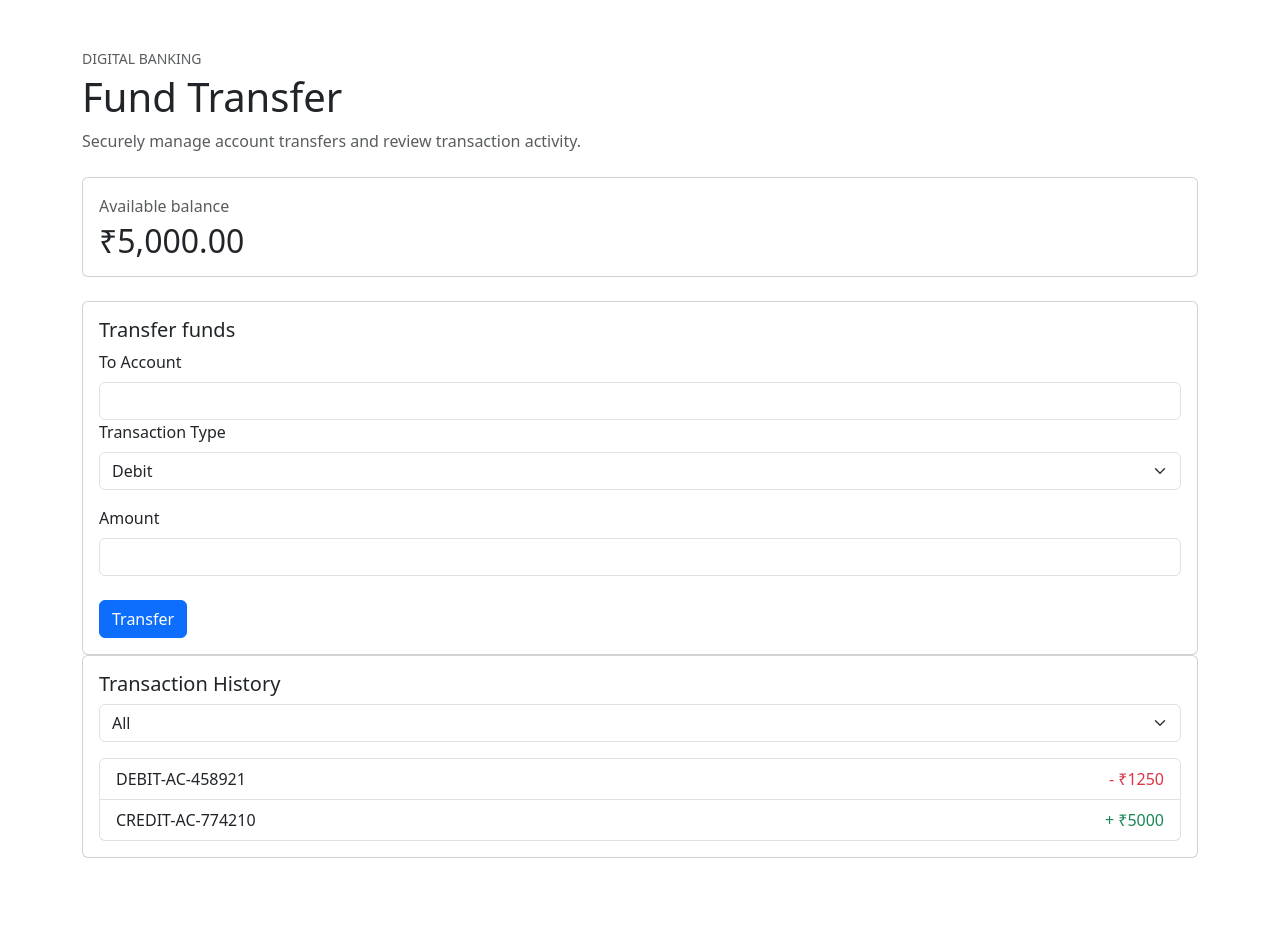
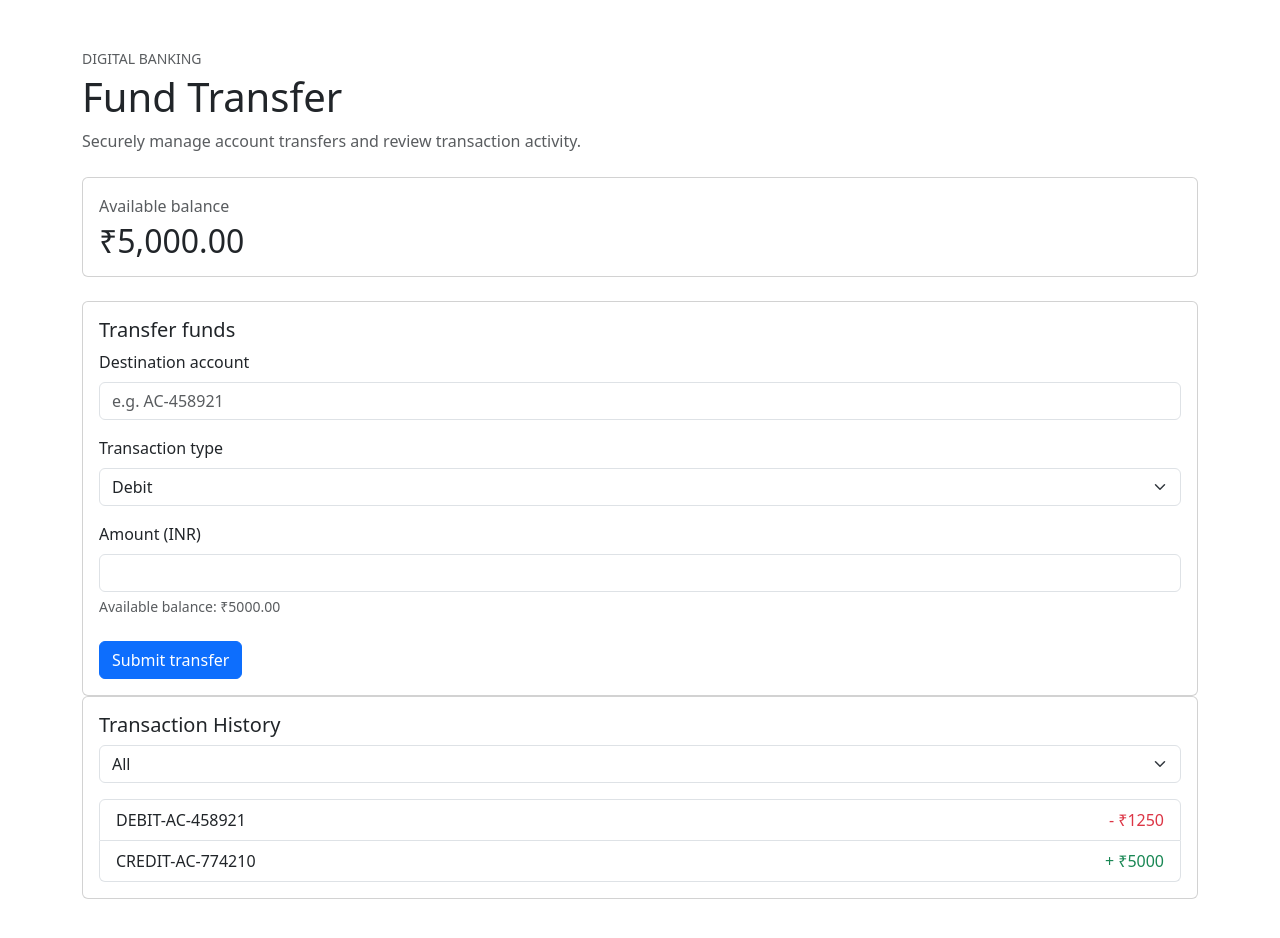
Before and after one commit to NajmeenShaikh/react-fund-transfer-app, a React (Vite) app: page / in a window 1280 px wide. Shown: the top 938 px of the page. Built offline with nearby package versions, Linux system fonts and the light colour scheme.

Commit message:
feat: strengthen fund transfer validation and accessibility

```diff
--- a/src/components/TransferForm.jsx
+++ b/src/components/TransferForm.jsx
@@ -4,89 +4,124 @@ function TransferForm({ balance, setBalance, transactions, setTransactions }) {
   const [toAccount, setToAccount] = useState("");
   const [amount, setAmount] = useState("");
   const [message, setMessage] = useState("");
+  const [messageType, setMessageType] = useState("info");
   const [type, setType] = useState("DEBIT");
+
   const handleTransfer = () => {
-    if (!toAccount || !amount) {
-      setMessage("❌ Please fill all fields");
+    const numericAmount = Number(amount);
+    const trimmedAccount = toAccount.trim();
+
+    if (!trimmedAccount || !amount) {
+      setMessageType("danger");
+      setMessage("Please enter the destination account and amount.");
       return;
     }
 
-    if (amount <= 0) {
-      setMessage("❌ Amount must be greater than zero");
+    if (!Number.isFinite(numericAmount) || numericAmount <= 0) {
+      setMessageType("danger");
+      setMessage("Amount must be greater than zero.");
       return;
     }
 
-    if (type === "DEBIT" && amount > balance) {
-      setMessage("❌ Insufficient balance");
+    if (type === "DEBIT" && numericAmount > balance) {
+      setMessageType("danger");
+      setMessage("Insufficient balance for this transfer.");
       return;
     }
 
-    if (type === "DEBIT") {
-      setBalance(balance - Number(amount));
-    } else {
-      setBalance(balance + Number(amount));
-    }
+    setBalance((currentBalance) =>
+      type === "DEBIT"
+        ? currentBalance - numericAmount
+        : currentBalance + numericAmount
+    );
 
-    setTransactions([
-      ...transactions,
+    setTransactions((currentTransactions) => [
+      ...currentTransactions,
       {
-        to: toAccount,
-        amount: Number(amount),
+        id: `TXN-${Date.now()}`,
+        to: trimmedAccount,
+        amount: numericAmount,
         type,
-        date: new Date().toLocaleString(),
+        date: new Date().toISOString(),
+        status: "SUCCESS",
       },
     ]);
 
-    setMessage(`✅ ${type} transaction successful`);
-
+    setMessageType("success");
+    setMessage(`${type} transaction completed successfully.`);
     setToAccount("");
     setAmount("");
     setType("DEBIT");
   };
 
   return (
-    <div className="card">
+    <section className="card" aria-labelledby="transfer-heading">
       <div className="card-body">
-        <h5 className="card-title"> Transfer funds</h5>
+        <h2 id="transfer-heading" className="h5 card-title">
+          Transfer funds
+        </h2>
 
-        {message && <p className="alert alert-info"> {message} </p>}
+        {message && (
+          <div className={`alert alert-${messageType}`} role="status" aria-live="polite">
+            {message}
+          </div>
+        )}
 
         <div className="mb-3">
-          <label className="form-label"> To Account </label>
+          <label className="form-label" htmlFor="to-account">
+            Destination account
+          </label>
           <input
+            id="to-account"
             type="text"
             className="form-control"
             value={toAccount}
-            onChange={(e) => setToAccount(e.target.value)}
+            onChange={(event) => setToAccount(event.target.value)}
+            placeholder="e.g. AC-458921"
+            autoComplete="off"
           />
+        </div>
 
         <div className="mb-3">
-            <label className="form-label">Transaction Type</label>
+          <label className="form-label" htmlFor="transaction-type">
+            Transaction type
+          </label>
           <select
+            id="transaction-type"
             className="form-select"
             value={type}
-              onChange={(e) => setType(e.target.value)}>
+            onChange={(event) => setType(event.target.value)}
+          >
             <option value="DEBIT">Debit</option>
             <option value="CREDIT">Credit</option>
           </select>
         </div>
-        </div>
 
         <div className="mb-4">
-          <label className="form-label"> Amount </label>
+          <label className="form-label" htmlFor="transfer-amount">
+            Amount (INR)
+          </label>
           <input
+            id="transfer-amount"
             type="number"
             className="form-control"
             value={amount}
-            onChange={(e) => setAmount(e.target.value)}
+            onChange={(event) => setAmount(event.target.value)}
+            min="0.01"
+            step="0.01"
+            inputMode="decimal"
+            aria-describedby="amount-help"
           />
+          <div id="amount-help" className="form-text">
+            Available balance: ₹{balance.toFixed(2)}
+          </div>
         </div>
 
-        <button className="btn btn-primary" onClick={handleTransfer}>
-          Transfer
+        <button type="button" className="btn btn-primary" onClick={handleTransfer}>
+          Submit transfer
         </button>
       </div>
-    </div>
+    </section>
   );
 }
 
```
Lines whose indentation alone changed are shown as unchanged.
